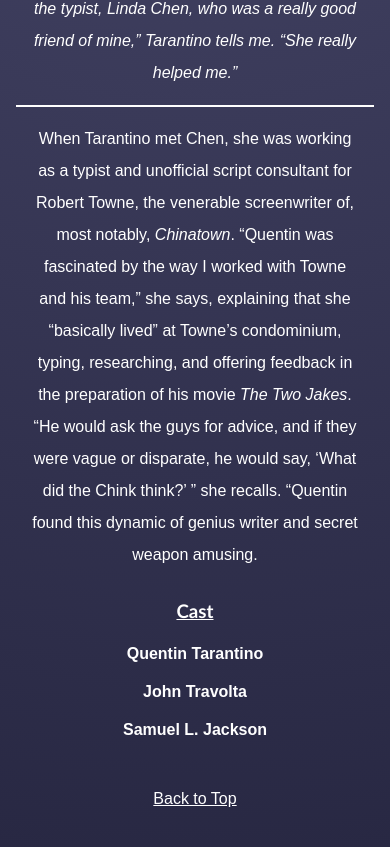
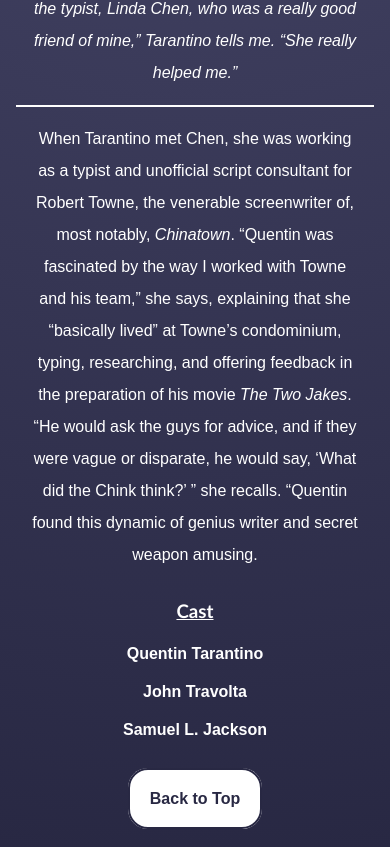
Before and after one commit to ITbrandon/Wikipedia-Markup, a plain HTML site: page index.html in a window 390 px wide. Shown: the part 1791-2638 px from the top of the page. Drawn offline with Linux system fonts and the light colour scheme.

Commit message:
added a media query

```diff
--- a/index.html
+++ b/index.html
@@ -28,7 +28,7 @@
   </ul>
   <br>
   <p>
-    <a href="#">Back to Top</a>
+    <a href="#" class="btt">Back to Top</a>
   </p>
 </main>
 </body>
--- a/styles.css
+++ b/styles.css
@@ -90,3 +90,17 @@
 .p1 {
   font-style: italic;
 }
+
+@media screen and (max-width: 768px) {
+
+  .btt {
+    border: 2px solid #282843;
+    background-color: white;
+    color: #282843;
+    border-radius: 20px;
+    padding: 20px;
+    text-decoration: none;
+    font-size: 1rem;
+    font-weight: bold;
+  }
+}
```
